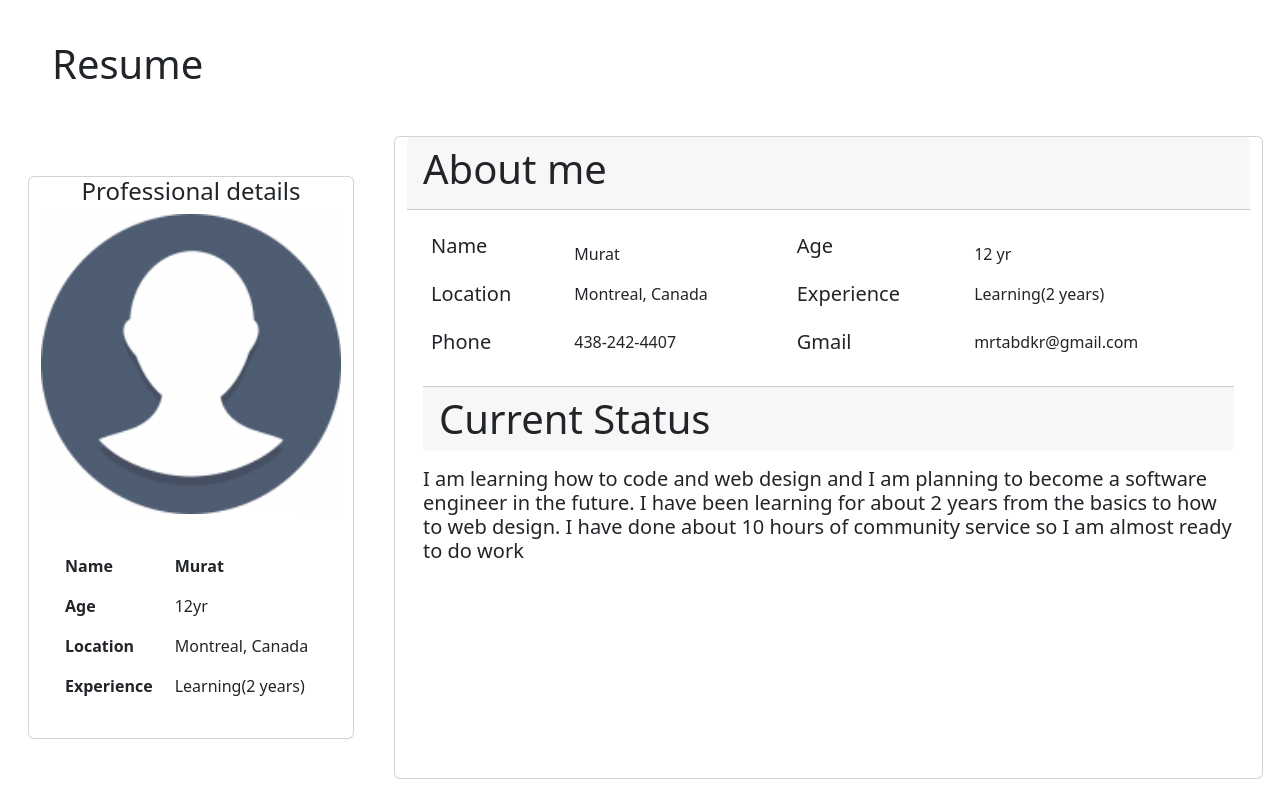
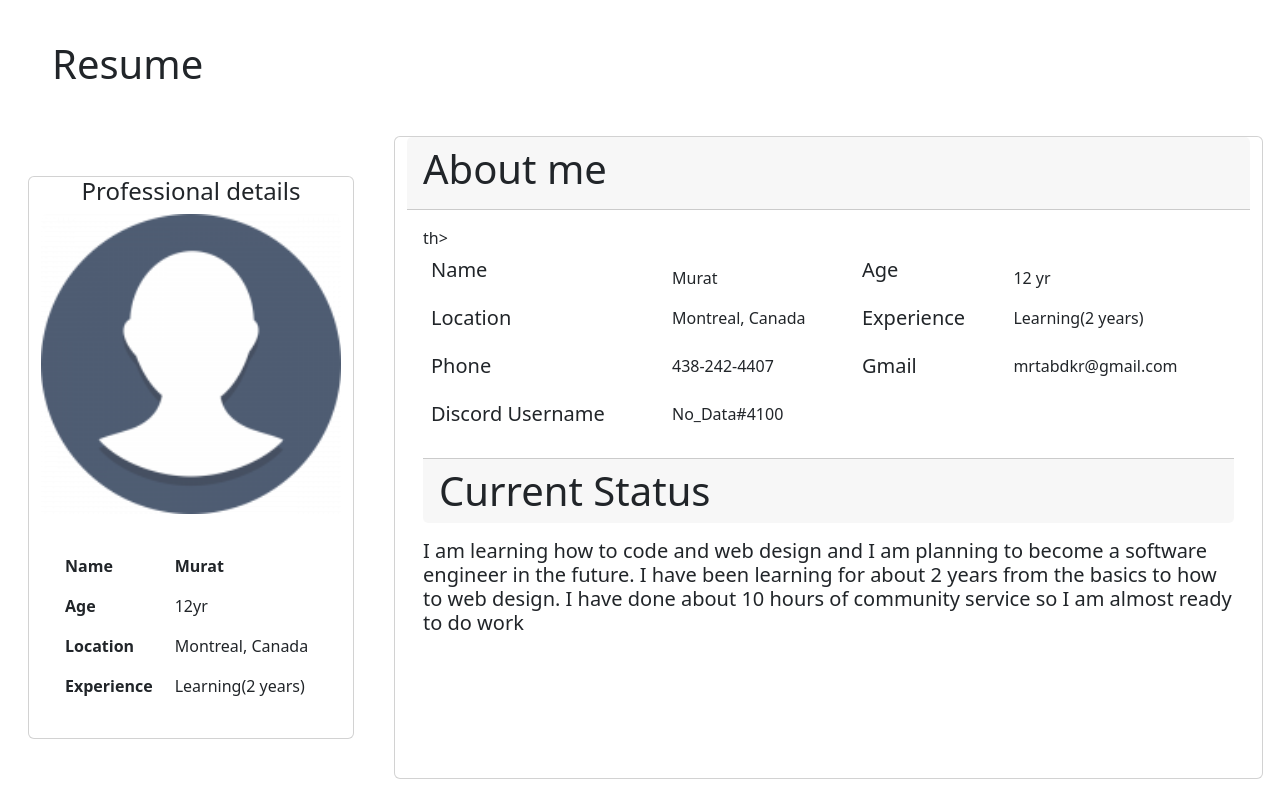
Before and after one commit to Muratcoder123/CV-homework, a plain HTML site: page index.html in a window 1280 px wide. Drawn offline with nearby package versions, Linux system fonts and the light colour scheme.

Commit message:
added discord

```diff
--- a/index.html
+++ b/index.html
@@ -67,6 +67,12 @@
             <th><h5>Gmail</h5></th>
             <td>mrtabdkr@gmail.com</td>
           </tr>
+          <tr>
+            <th><h5>Discord Username</h5></th>
+            <td>No_Data#4100</td>
+            <th></th>th>
+            <td></td>
+          </tr>
         </tbody>
       </table>
       <div><h1 class="card-footer">Current Status</h1></div>
```
